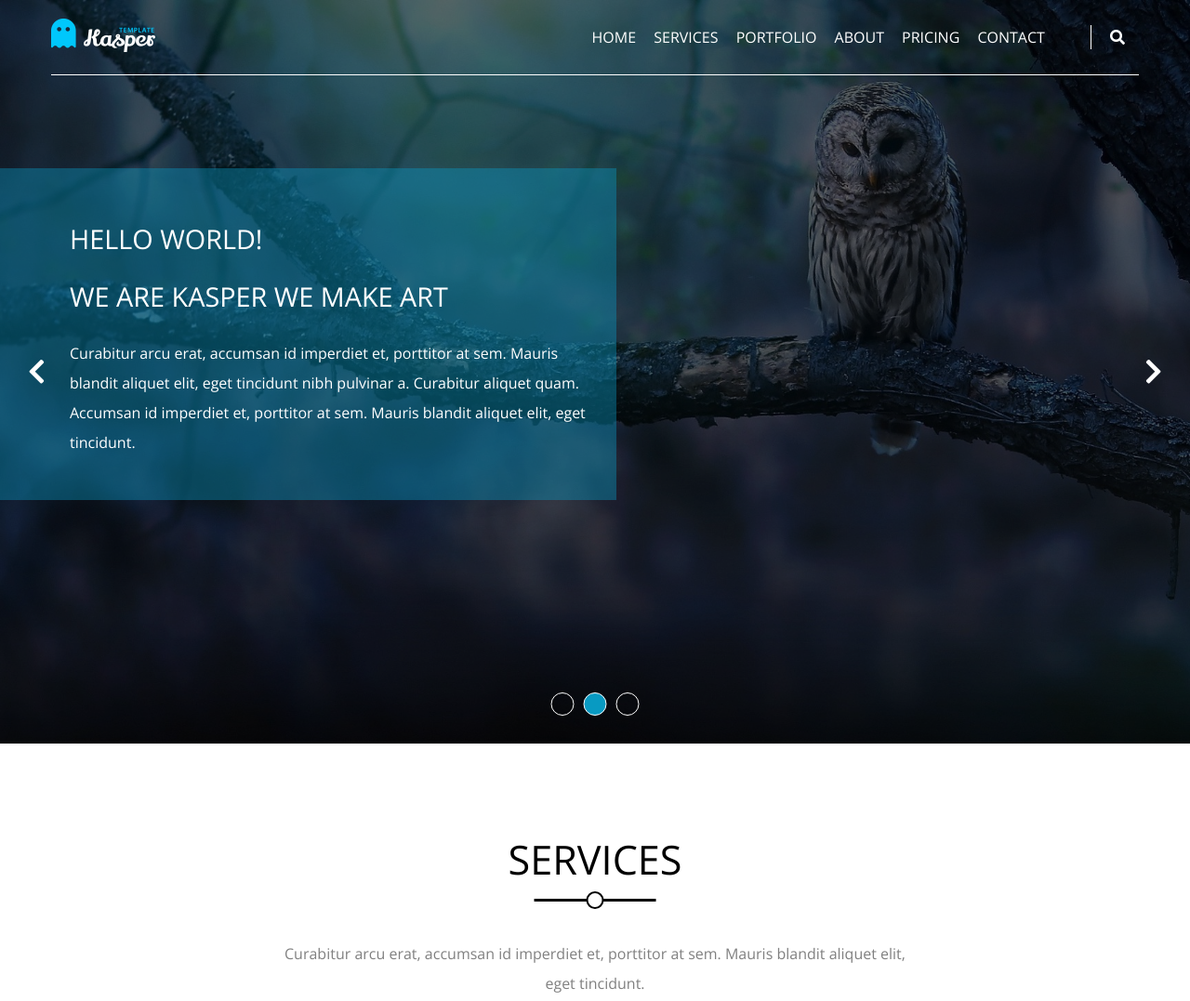
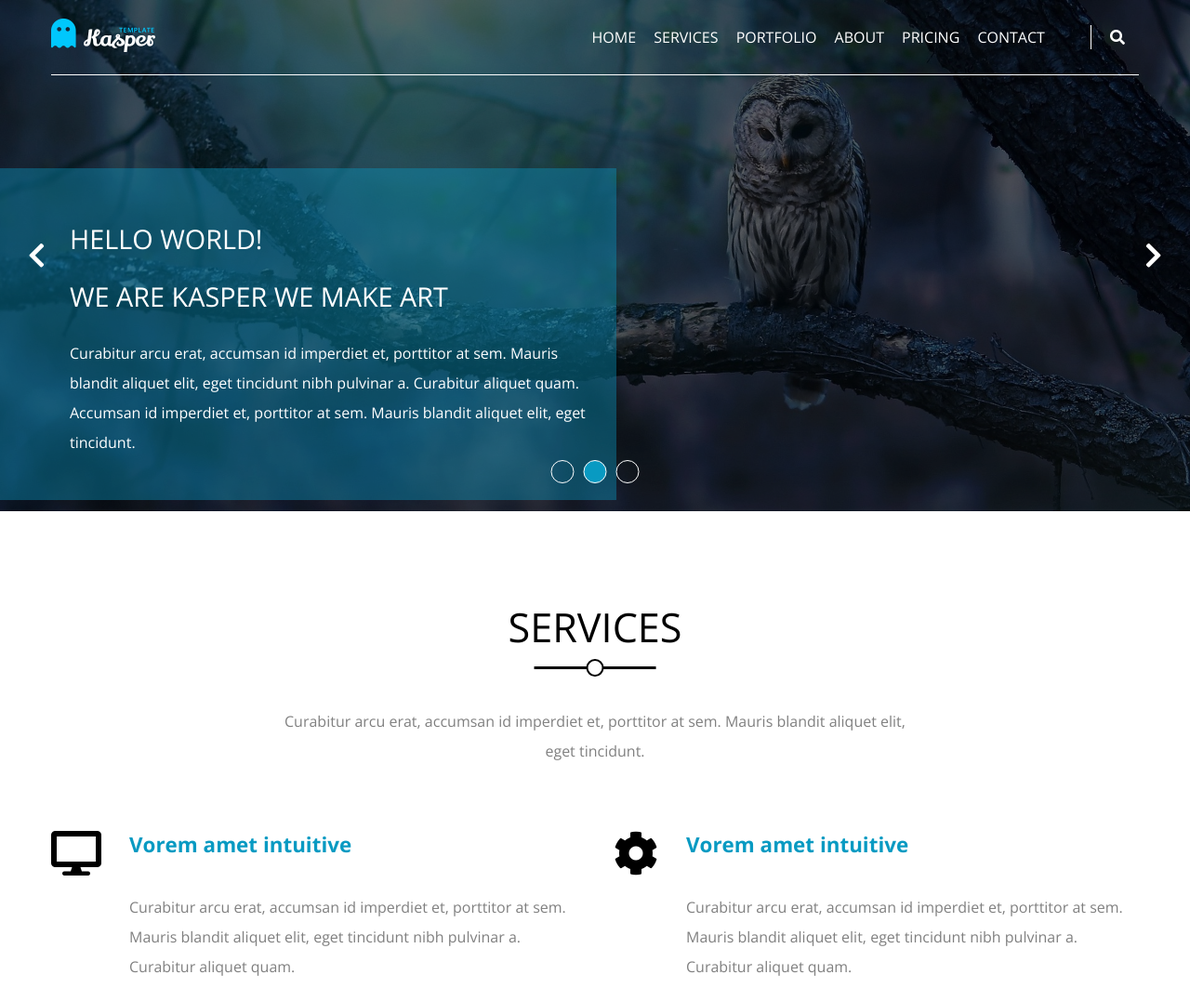
Before and after one commit to MustafaxHesham/Test-Kasper, a plain HTML site: page index.html in a window 1280 px wide. Shown: the top 1077 px of the page at 93% size. Drawn offline with nearby package versions, Linux system fonts and the light colour scheme.

Commit message:
Update style.css

```diff
--- a/Style/style.css
+++ b/Style/style.css
@@ -24,7 +24,8 @@ header {
     position: relative;
     width: 100%;
     background-color: rgb(0, 0, 0, 60%);
-    height: 100vh;
+    max-height: 100vh;
+    min-height: 550px;
     overflow: hidden;
 }
 .links {
```
